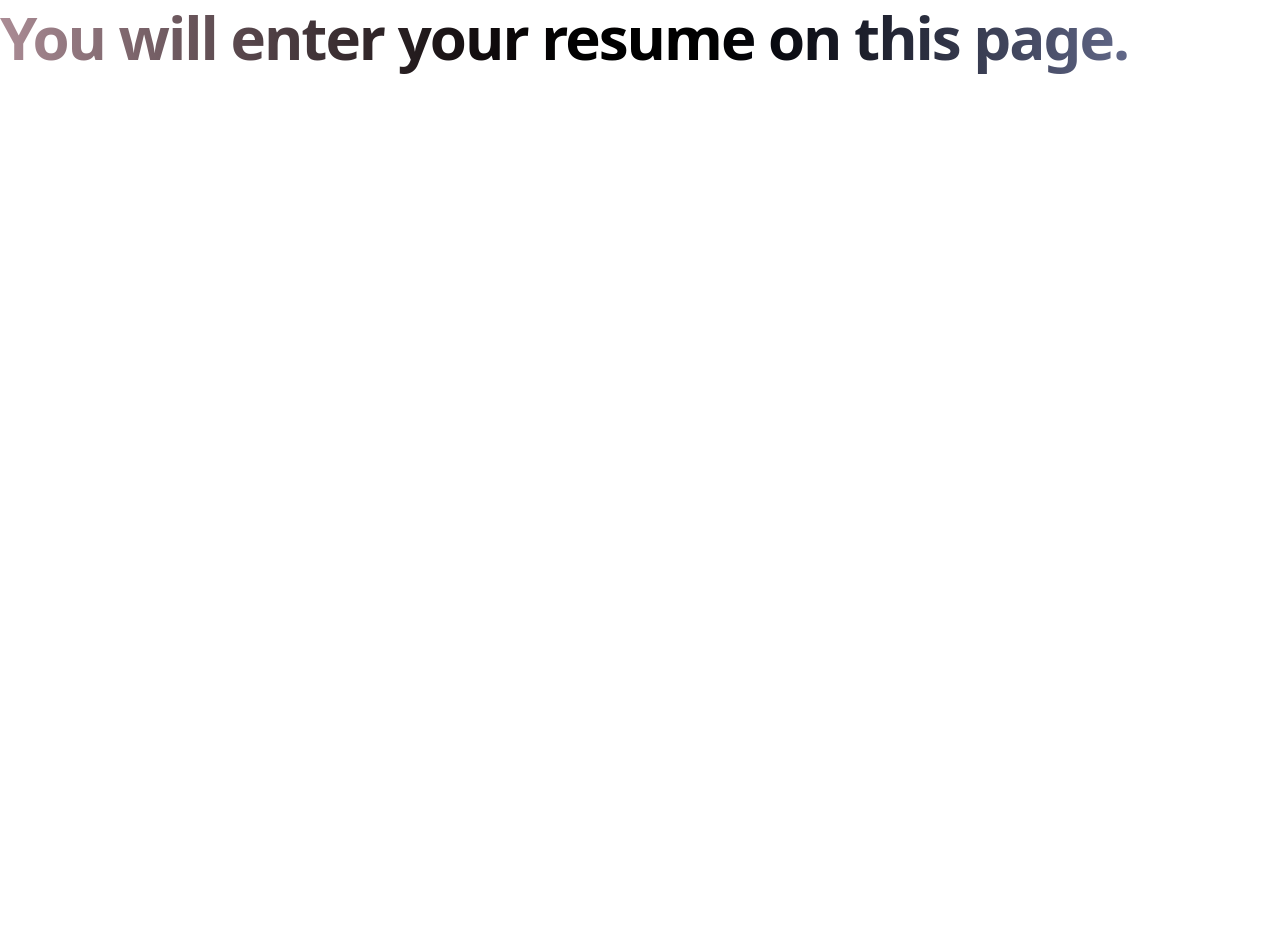
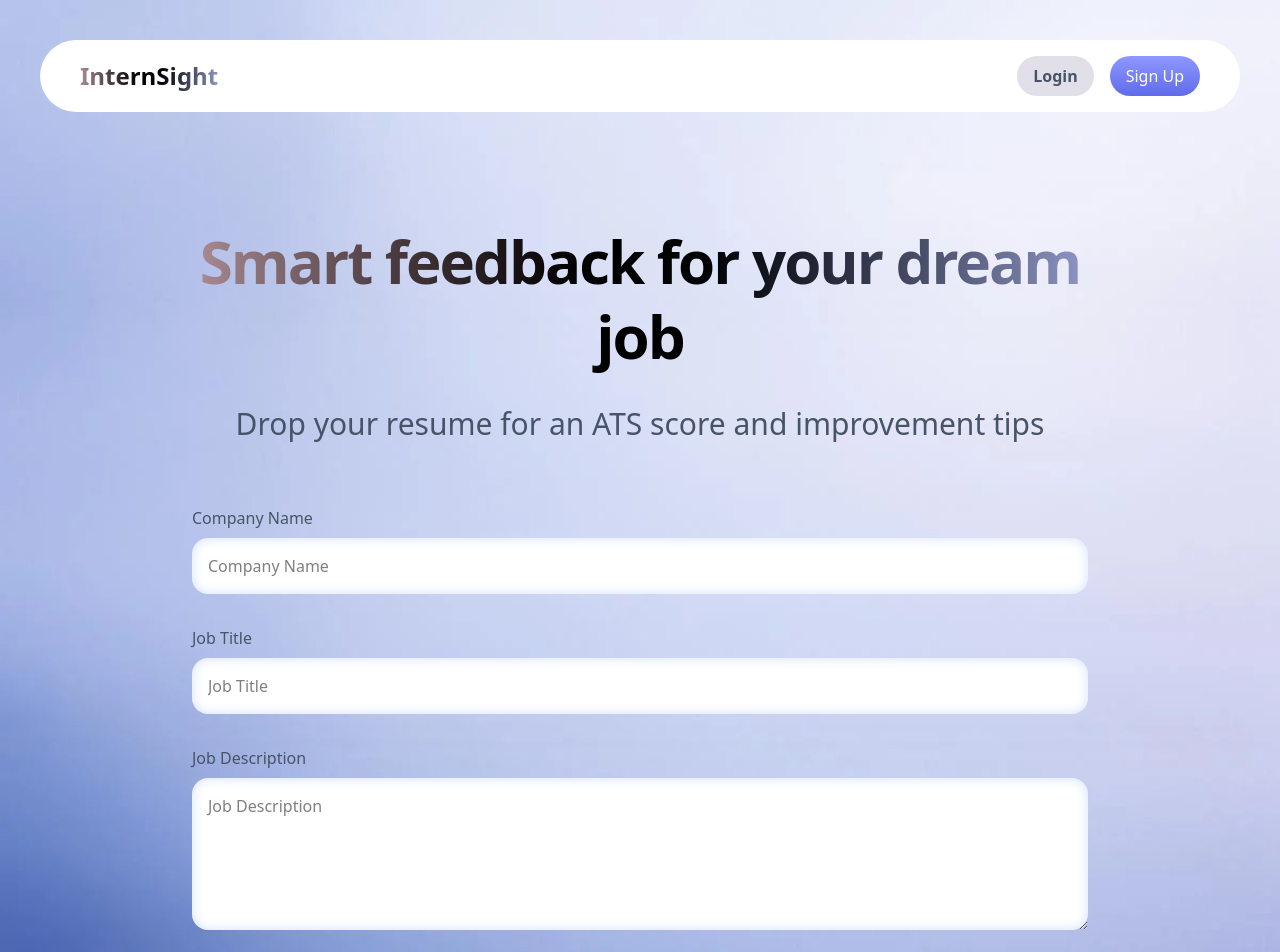
Before and after one commit to rubberart7/InternSight, a Next.js app in the folder frontend/: page /enter-resume in a window 1280 px wide. Shown: the top 952 px of the page. Before the commit the page ends 800 px from the top, so only its background shows below. Built offline with nearby package versions, Linux system fonts and the light colour scheme; no server answers; a web font is replaced by a local one.

Commit message:
setup job description form

```diff
--- /dev/null
+++ b/frontend/app/components/ui/AnalyzeResumeButton.tsx
@@ -0,0 +1,19 @@
+"use client";
+
+import React from 'react'
+
+const AnalyzeResumeButton = () => {
+    const analyzeResume = async () => {
+
+    }
+  return (
+    <div>
+        <button className="primary-button" type="submit">
+            Analyze Resume
+        </button>
+    </div>
+
+  )
+}
+
+export default AnalyzeResumeButton
--- /dev/null
+++ b/frontend/app/components/ui/JobUploadForm.tsx
@@ -0,0 +1,27 @@
+"use client";
+
+import React from 'react'
+
+const JobUploadForm = () => {
+  return (
+     <form id="upload-form" className="flex flex-col gap-4 mt-8">
+            <div className="form-div">
+                <label htmlFor="company-name">Company Name</label>
+                <input type="text" name="company-name" placeholder="Company Name" id="company-name" />
+            </div>
+            <div className="form-div">
+                <label htmlFor="job-title">Job Title</label>
+                <input type="text" name="job-title" placeholder="Job Title" id="job-title" />
+            </div>
+            <div className="form-div">
+                <label htmlFor="job-description">Job Description</label>
+                <textarea rows={5} name="job-description" placeholder="Job Description" id="job-description" />
+            </div>
+
+
+
+    </form>
+  )
+}
+
+export default JobUploadForm
--- a/frontend/app/enter-resume/page.tsx
+++ b/frontend/app/enter-resume/page.tsx
@@ -1,10 +1,25 @@
-import React from 'react'
+import React from 'react';
+import Navbar from '../components/ui/NavBar';
+import JobUploadForm from '../components/ui/JobUploadForm';
+import AnalyzeResumeButton from '../components/ui/AnalyzeResumeButton';
 
 const page = () => {
   return (
-    <div>
-      <h1>You will enter your resume on this page.</h1>
-    </div>
+    <main className='bg-cover min-h-screen flex flex-col items-center'
+    style={{ backgroundImage: "url('/images/bg-main.webp')" }}
+    >
+      <Navbar/>
+      <section className="main-section">
+        <div className='page-heading py-16'>
+          <h1>Smart feedback for your dream job</h1>
+          <h2>Drop your resume for an ATS score and improvement tips</h2>
+          <JobUploadForm/>
+          <AnalyzeResumeButton/>
+        </div>
+
+      </section>
+
+    </main>
   )
 }
 
```
